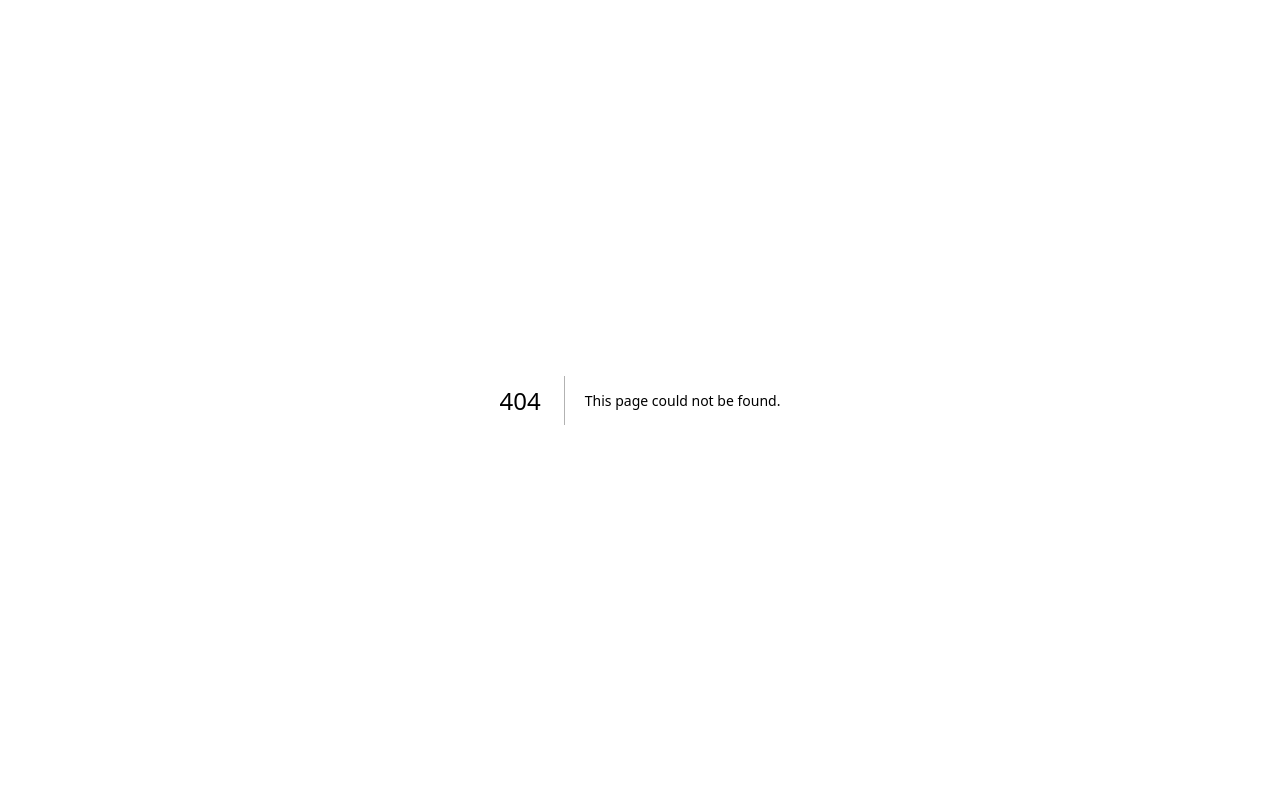
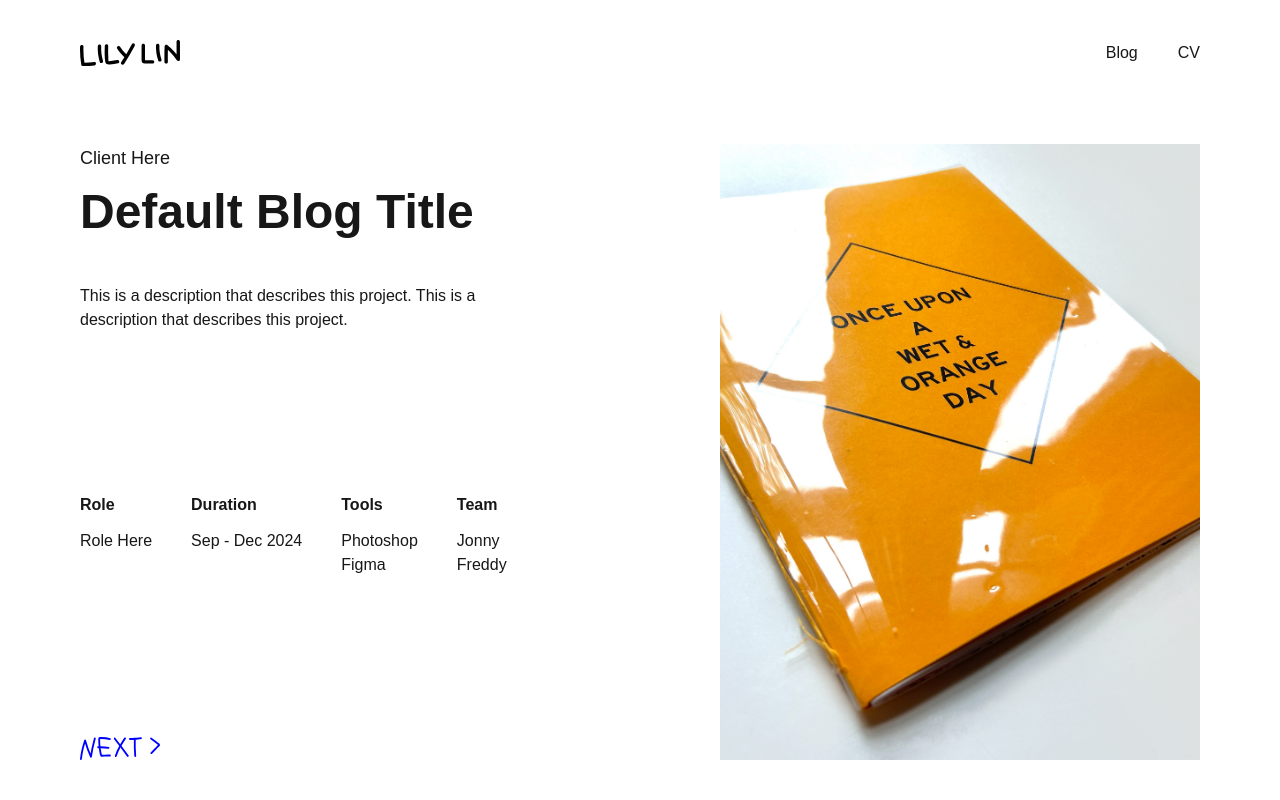
Before and after one commit to lilythebigfish/portfolio-site, a Next.js app: page /design/danish-supermarket in a window 1280 px wide. Before the commit this address had no page. Shown: the top 800 px of the page. Built offline with nearby package versions, Linux system fonts and the light colour scheme.

Commit message:
updated push

```diff
--- /dev/null
+++ b/app/design/danish-supermarket/page.tsx
@@ -0,0 +1,82 @@
+import Image from "next/image";
+import { Header, Body } from "@/app/components";
+
+export default function Design1() {
+    return (
+        <div className="flex flex-col min-h-screen">
+            {/* Landing Page Section */}
+            <div className="h-screen mx-20 pt-36 pb-10 flex flex-row justify-between items-start">
+                {/* Info Section */}
+                <div className="w-2/3 h-full flex flex-col justify-between items-start">
+                    <div className="flex flex-col justify-start items-start space-y-4 w-2/3">
+                        <h2 className="text-lg">Client Here</h2> {/* FILL */}
+                        <h1 className="text-5xl font-bold">Default Blog Title</h1> {/* FILL */}
+                        <p className="pt-8"> {/* FILL */}
+                            This is a description that describes this project. This is a
+                            description that describes this project.
+                        </p>
+                    </div>
+
+                    {/* Details Section */}
+                    <div className="w-2/3 flex flex-row justify-between">
+                        <div className="flex flex-col space-y-3">
+                            <p className="font-semibold">Role</p>
+                            <p>Role Here</p> {/* FILL */}
+                        </div>
+                        <div className="flex flex-col space-y-3">
+                            <p className="font-semibold">Duration</p>
+                            <p>Sep - Dec 2024</p> {/* FILL */}
+                        </div>
+                        <div className="flex flex-col space-y-3">
+                            <p className="font-semibold">Tools</p>
+                            <ul> {/* FILL */}
+                                <li>Photoshop</li>
+                                <li>Figma</li>
+                            </ul>
+                        </div>
+                        <div className="flex flex-col space-y-3">
+                            <p className="font-semibold">Team</p>
+                            <ul> {/* FILL */}
+                                <li>Jonny</li>
+                                <li>Freddy</li>
+                            </ul>
+                        </div>
+                    </div>
+
+                    {/* Next Image */}
+                    <Image src="/svgs/next.svg" width={80} height={60} alt="Next Page" />
+                </div>
+
+                {/* Image Section */}
+                <div className="w-1/2 h-full relative bg-slate-100 overflow-hidden">
+                    <Image
+                        src="/images/book.jpg"
+                        layout="fill"
+                        objectFit="cover"
+                        objectPosition="center"
+                        alt="Book Cover"
+                    />
+                </div>
+            </div>
+
+            {/* Article Section */}
+            <article className="flex-grow mx-52 pt-36">
+                <Header title="Context" />
+                <Body content="Lorem ipsum dolor sit amet, consectetur adipiscing elit, sed do eiusmod tempor incididunt ut labore et dolore magna aliqua. Ut enim ad minim veniam, quis nostrud exercitation ullamco laboris nisi ut aliquip ex ea commodo consequat. Duis aute irure dolor in reprehenderit in voluptate velit esse cillum dolore eu fugiat nulla pariatur. Excepteur sint occaecat cupidatat non proident, sunt in culpa qui officia deserunt mollit anim id est laborum." />
+                <Image
+                    src="/images/book.jpg"
+                    layout="responsive"
+                    width={800}
+                    height={500}
+                    alt="Article Image"
+                    className="my-8"
+                />
+            </article>
+            {/* Navigation */}
+            <div className="flex flex-row justify-center space-x-24 mx-20 my-8 pb-8">
+                <Image src="/svgs/back.svg" width={75} height={60} alt="back Icon" className="bottom-0" />
+                <Image src="/svgs/next.svg" width={80} height={60} alt="Next Icon" />
+            </div>
+        </div>
+    );
+}
```
